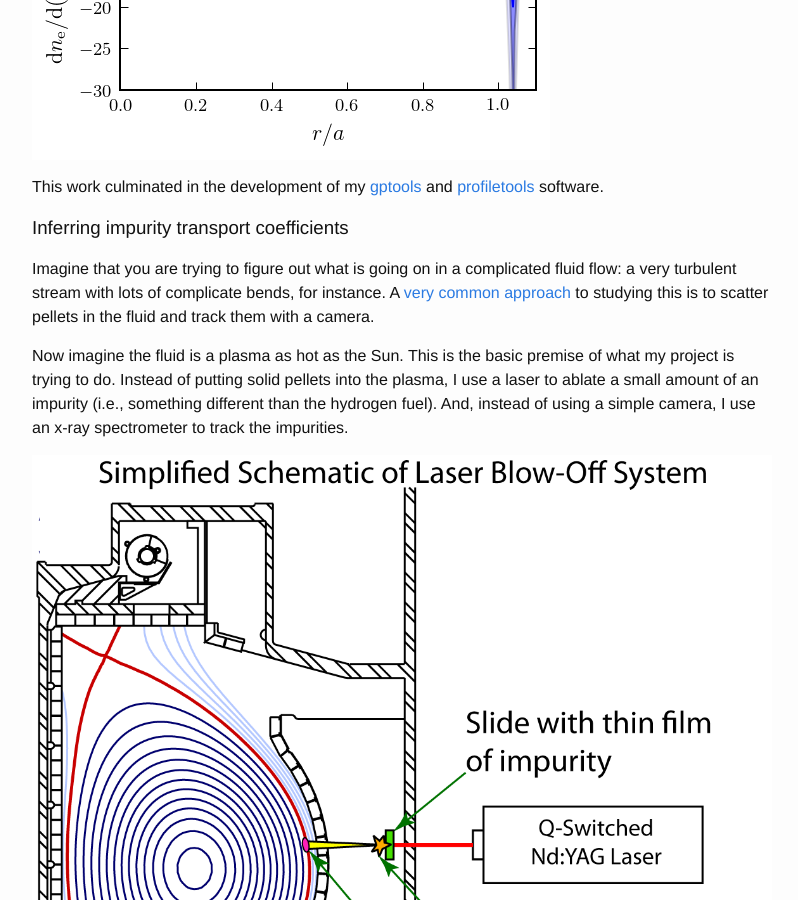
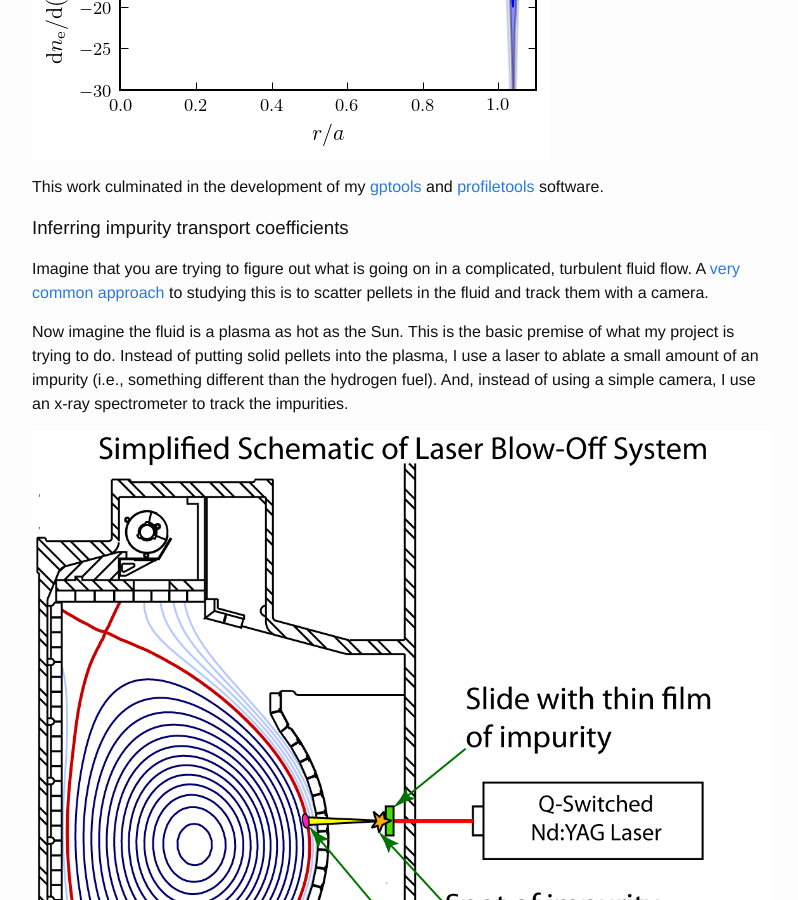
Before and after one commit to markchil/markchil.github.io, a Jekyll site: the page built from index.md, in a window 1280 px wide and 900 px high, scrolled down 4362 px. Shown: the whole window, without its empty margins (238-1036 px from the left). Built offline with Jekyll 4.4.1, drawn with Linux system fonts in a browser that asks for light colours; nearby versions of some CDN libraries; formulas are drawn with MathJax 3.

Commit message:
Fix typo.

```diff
--- a/index.md
+++ b/index.md
@@ -57,7 +57,7 @@ And their gradients:
 This work culminated in the development of my [gptools](http://gptools.readthedocs.io) and [profiletools](http://profiletools.readthedocs.io) software.
 
 ### Inferring impurity transport coefficients
-Imagine that you are trying to figure out what is going on in a complicated fluid flow: a very turbulent stream with lots of complicate bends, for instance. A [very common approach](http://en.wikipedia.org/wiki/Particle_image_velocimetry) to studying this is to scatter pellets in the fluid and track them with a camera.
+Imagine that you are trying to figure out what is going on in a complicated, turbulent fluid flow. A [very common approach](http://en.wikipedia.org/wiki/Particle_image_velocimetry) to studying this is to scatter pellets in the fluid and track them with a camera.
 
 Now imagine the fluid is a plasma as hot as the Sun. This is the basic premise of what my project is trying to do. Instead of putting solid pellets into the plasma, I use a laser to ablate a small amount of an impurity (i.e., something different than the hydrogen fuel). And, instead of using a simple camera, I use an x-ray spectrometer to track the impurities.
 
```
